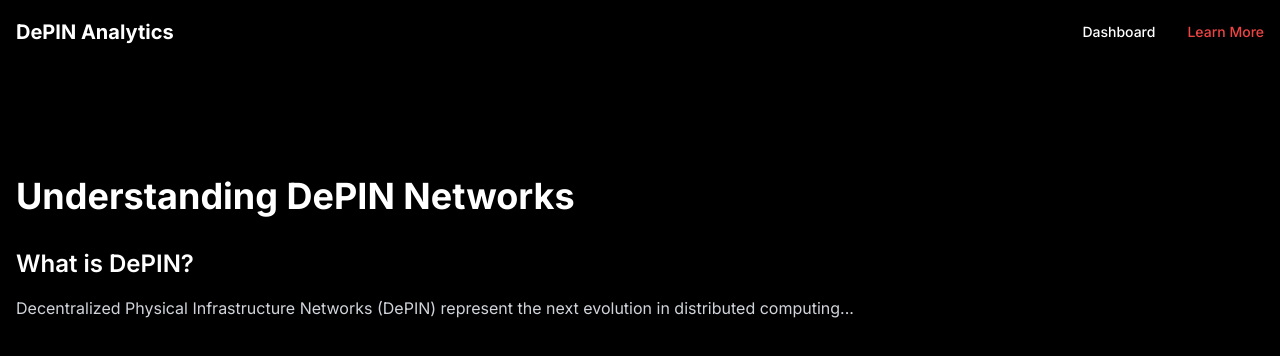
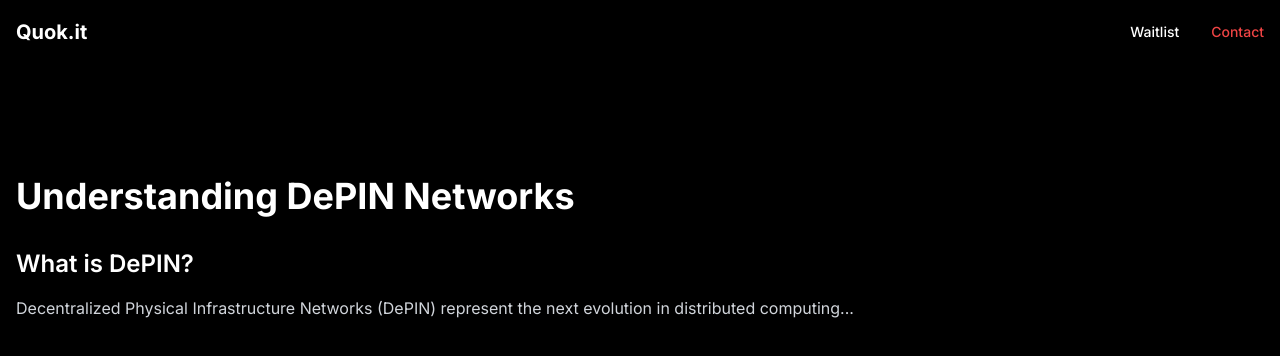
Before and after one commit to aabdel0181/quok.it, a Next.js app in the folder soc/: page /learn in a window 1280 px wide. Shown: the top 356 px of the page. Built offline with nearby package versions, Linux system fonts and the light colour scheme.

Commit message:
add: revised navbar

```diff
--- a/soc/src/app/components/Navbar.tsx
+++ b/soc/src/app/components/Navbar.tsx
@@ -14,7 +14,7 @@ export const Navbar = () => {
             href="/"
             className="text-xl font-bold text-white hover:text-red-500 transition-colors"
           >
-            DePIN Analytics
+            Quok.it
           </Link>
 
           <div className="flex gap-8">
@@ -24,7 +24,7 @@ export const Navbar = () => {
                 pathname === '/app' ? 'text-red-500' : 'text-white hover:text-red-500'
               }`}
             >
-              Dashboard
+              Waitlist
             </Link>
             <Link
               href="/learn"
@@ -32,7 +32,7 @@ export const Navbar = () => {
                 pathname === '/learn' ? 'text-red-500' : 'text-white hover:text-red-500'
               }`}
             >
-              Learn More
+              Contact
             </Link>
           </div>
         </div>
```
